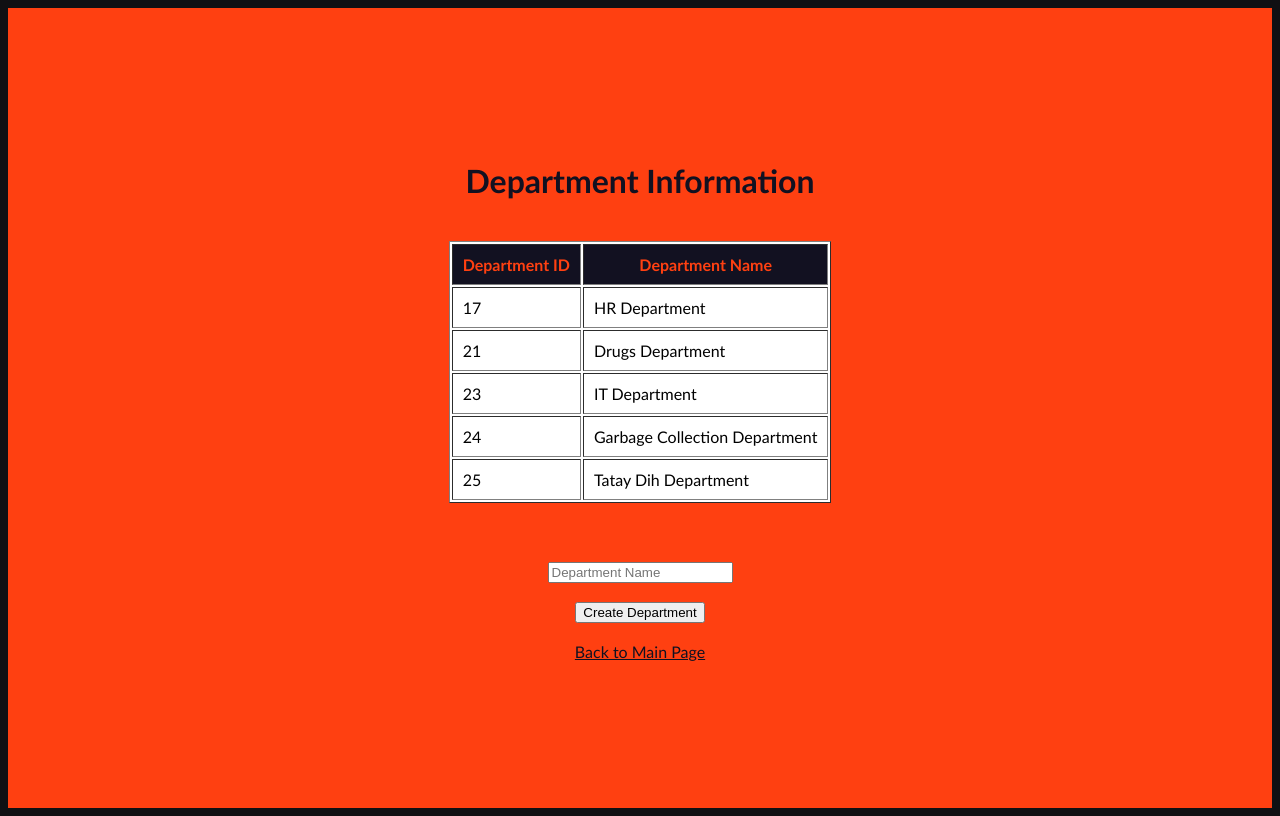
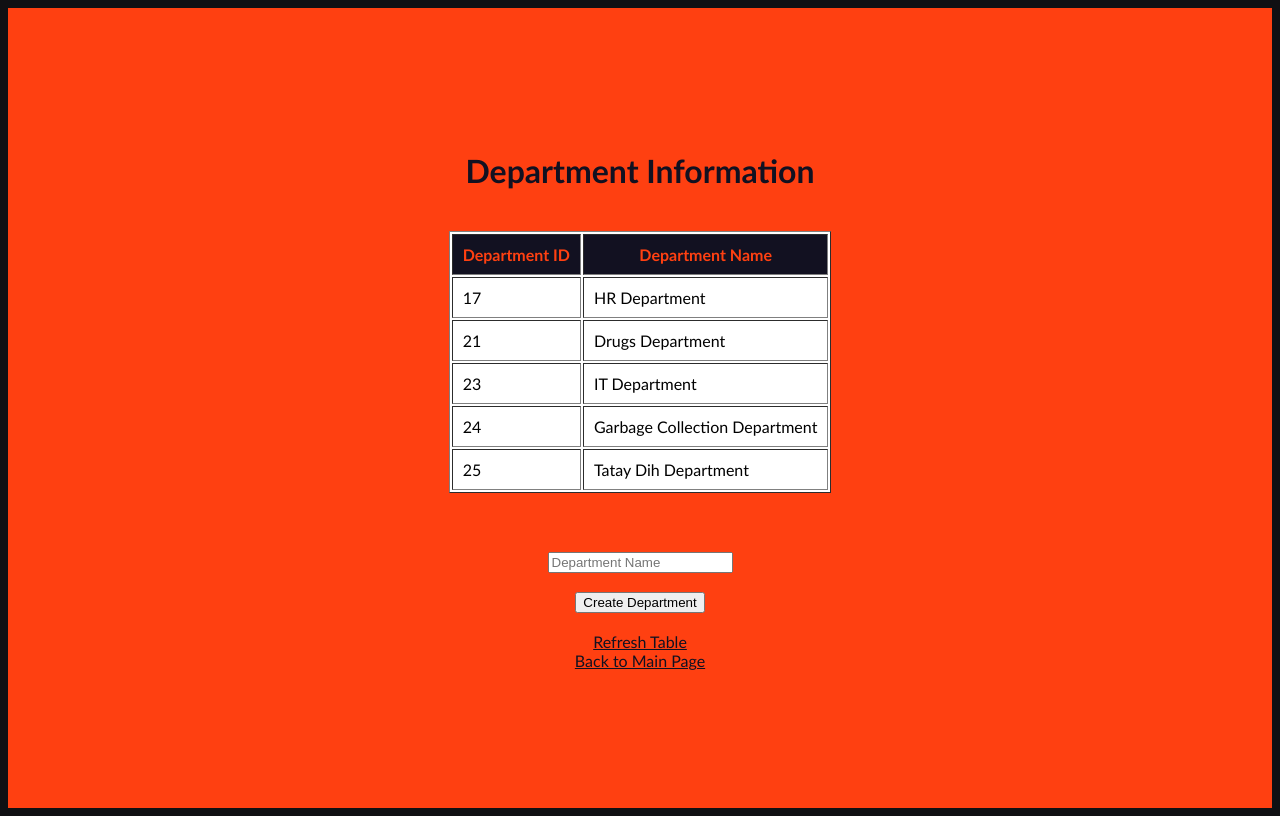
Before and after one commit to soloscilladaescalona24-ui/Final-Project, a PHP site: page /Depcreate.php in a window 1280 px wide. Run offline with PHP 8.4, Linux system fonts and the light colour scheme; data comes from the database, SQL or seed files in the repository.

Commit message:
Update Depcreate.php
added refresh table link for formatting consistency

```diff
--- a/Depcreate.php
+++ b/Depcreate.php
@@ -67,6 +67,7 @@ $result = mysqli_query($conn, $sql);
         <br><br>
         <button type="submit">Create Department</button>
         <br><br>
+        <a href="Depcreate.php">Refresh Table</a><br>
         <a href="index.php">Back to Main Page</a>
     </form>
 </div>
```
